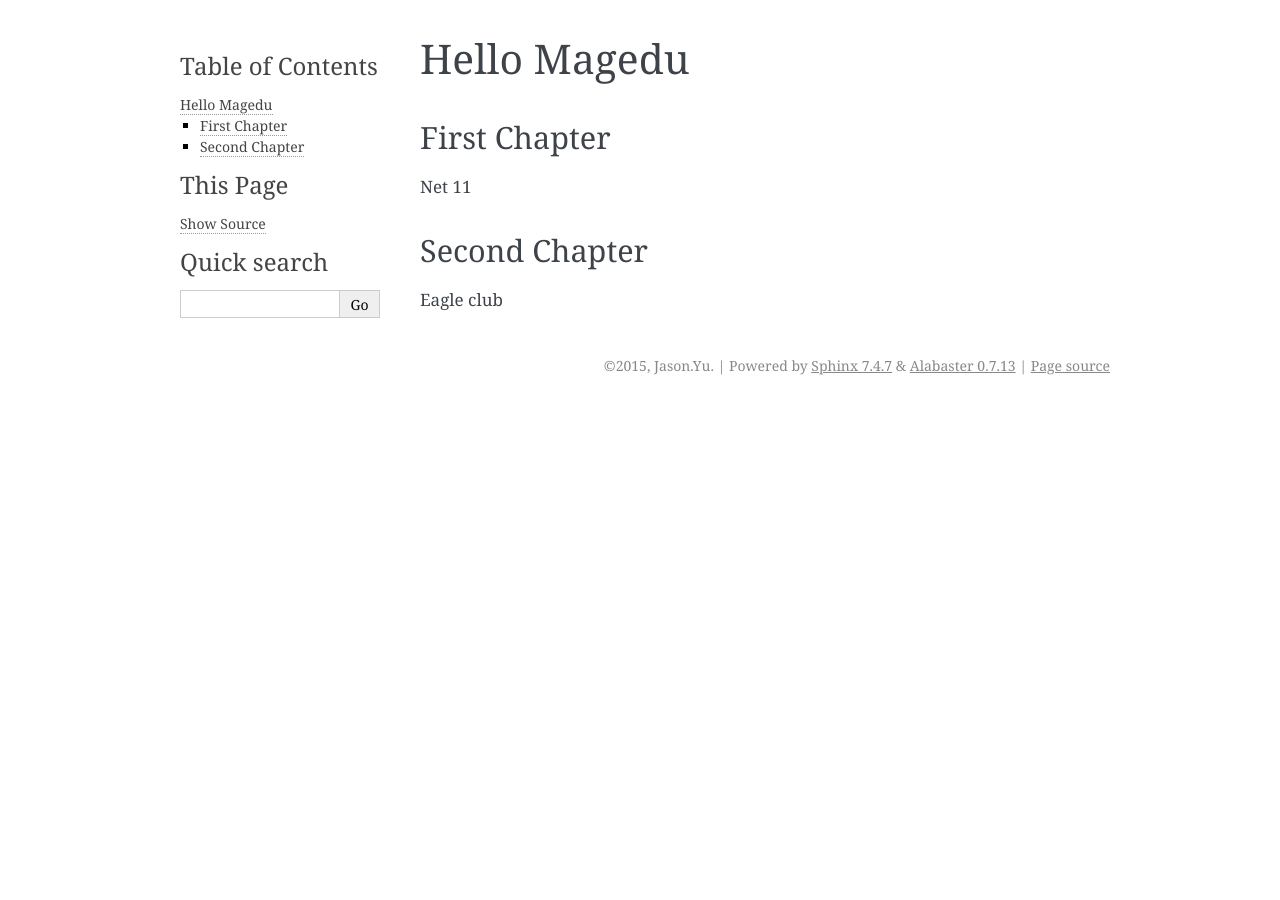
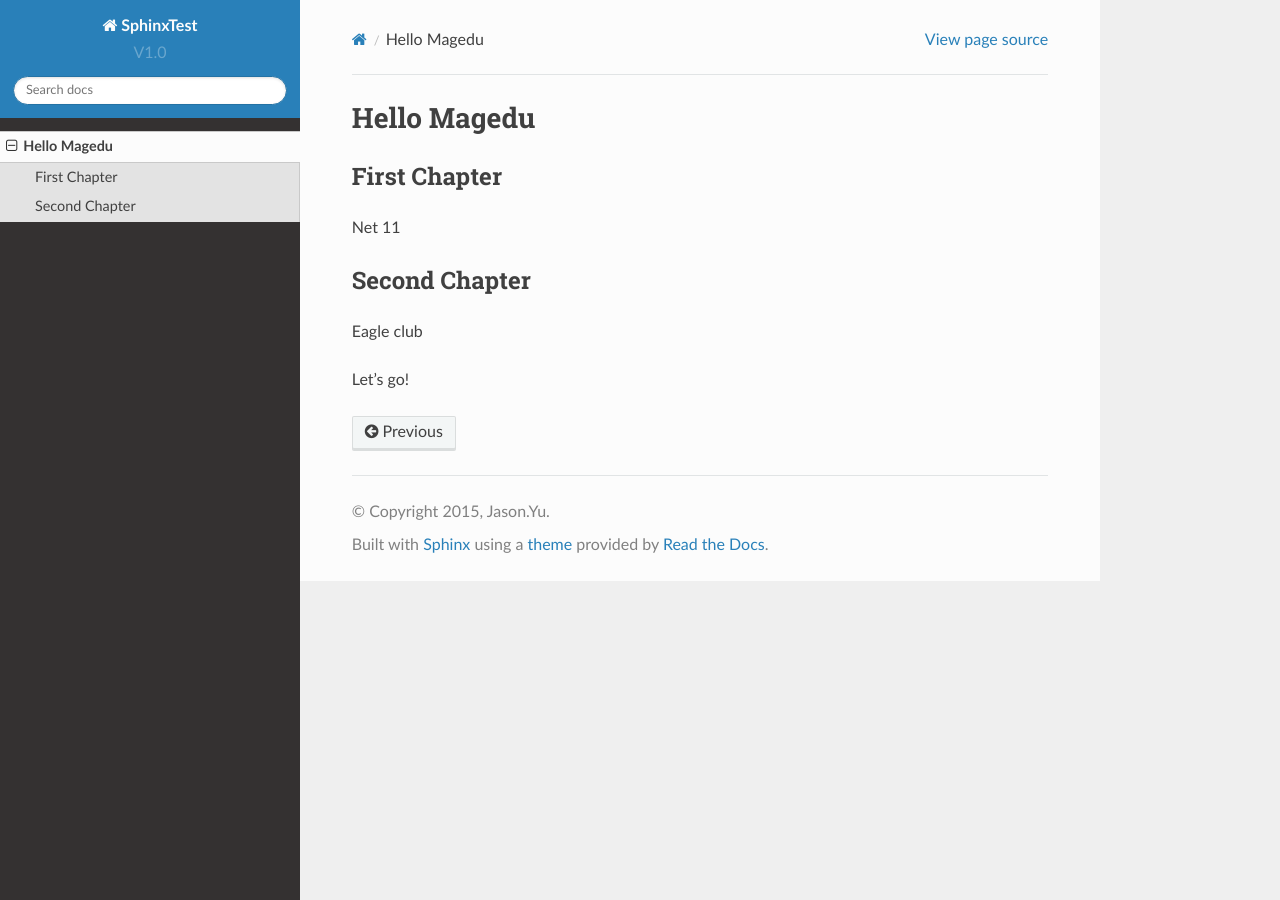
Before and after one commit to stanleylst/sphinx-test, a Sphinx documentation site: the page built from source/hellomagedu.rst, in a window 1280 px wide. Built offline with Sphinx 7.4.7 and the Read the Docs theme 2.0.0, drawn with Linux system fonts in a browser that asks for light colours.

Commit message:
add sphinx_rtd_theme

```diff
--- a/source/conf.py
+++ b/source/conf.py
@@ -15,6 +15,12 @@
 import sys
 import os
 import shlex
+
+on_rtd = os.environ.get('READTHEDOCS', None) == 'True'
+if not on_rtd:
+    import sphinx_rtd_theme
+    html_theme = 'sphinx_rtd_theme'
+    html_theme_path = [sphinx_rtd_theme.get_html_theme_path()]
 
 # If extensions (or modules to document with autodoc) are in another directory,
 # add these directories to sys.path here. If the directory is relative to the
@@ -74,7 +80,7 @@ language = None
 
 # List of patterns, relative to source directory, that match files and
 # directories to ignore when looking for source files.
-exclude_patterns = []
+exclude_patterns = ['_build']
 
 # The reST default role (used for this markup: `text`) to use for all
 # documents.
@@ -108,8 +114,8 @@ todo_include_todos = False
 
 # The theme to use for HTML and HTML Help pages.  See the documentation for
 # a list of builtin themes.
-html_theme = 'alabaster'
-#html_theme = 'sphinxdoc'
+#html_theme = 'alabaster'
+#html_theme = 'default'
 
 # Theme options are theme-specific and customize the look and feel of a theme
 # further.  For a list of options available for each theme, see the
--- a/source/hellomagedu.rst
+++ b/source/hellomagedu.rst
@@ -11,3 +11,5 @@ Net 11
 Second Chapter
 ----------------------
 Eagle club
+
+Let's go!
```
Also changed, not shown: 9 other files.
